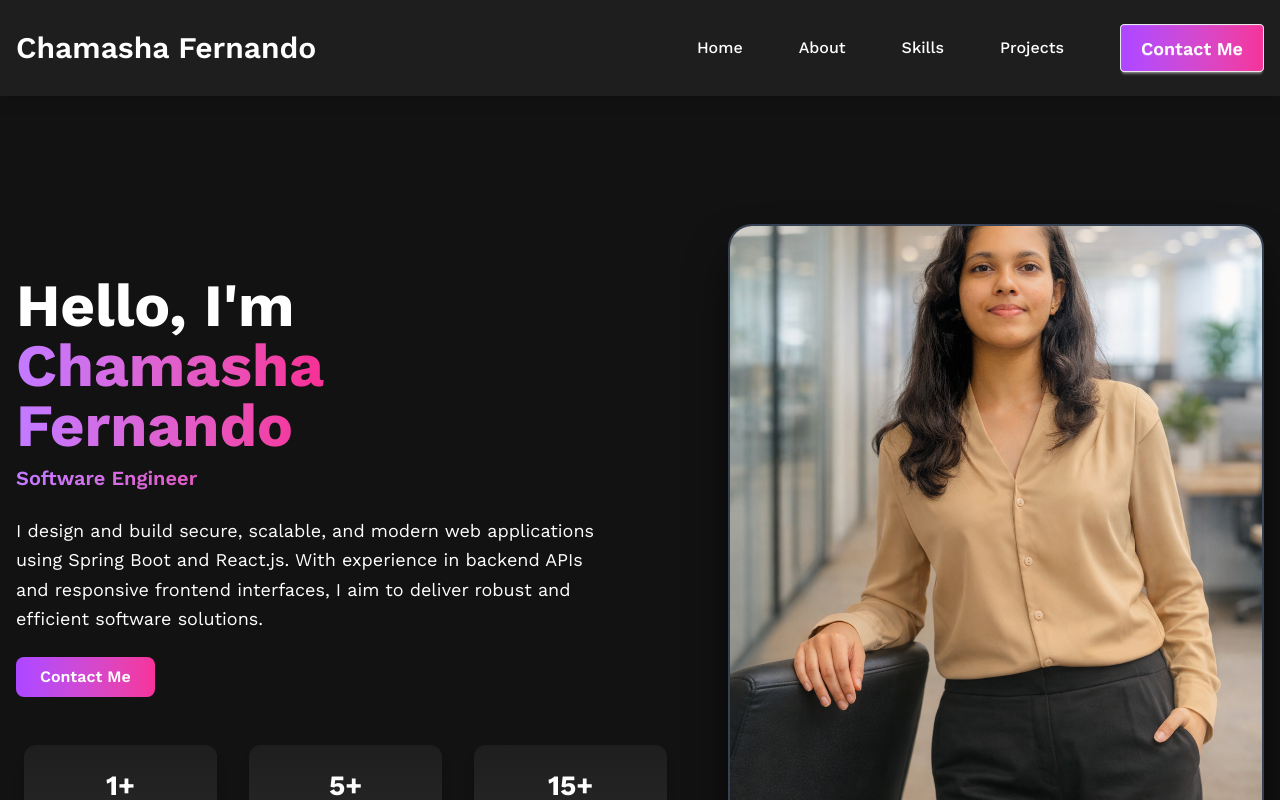
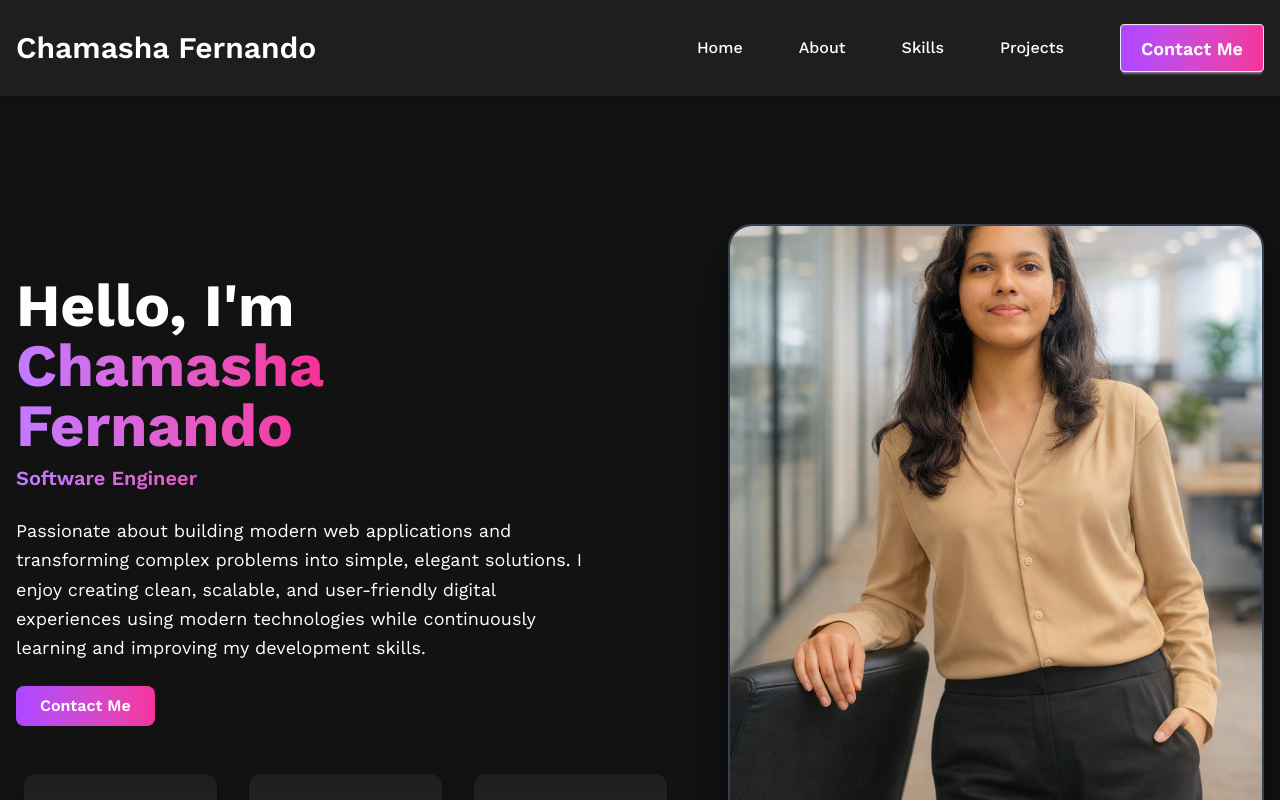
Before and after one commit to ChamashaFernando/My-Portfolio, a React (Vite) app: page / in a window 1280 px wide. Shown: the top 800 px of the page. Built offline with nearby package versions, Linux system fonts and the light colour scheme.

Commit message:
Change Introduction

```diff
--- a/src/components/introduction/Introduction.jsx
+++ b/src/components/introduction/Introduction.jsx
@@ -88,8 +88,8 @@ const Introduction = () => {
           </div>
 
           <p className="text-sm sm:text-[18px] my-6 text-white leading-relaxed">
-            I design and build secure, scalable, and modern web applications using Spring Boot and React.js.
-            With experience in backend APIs and responsive frontend interfaces, I aim to deliver robust and efficient software solutions.
+          Passionate about building modern web applications and transforming complex problems into simple, elegant solutions.
+          I enjoy creating clean, scalable, and user-friendly digital experiences using modern technologies while continuously learning and improving my development skills.
           </p>
 
           {/* Contact Button */}
```
